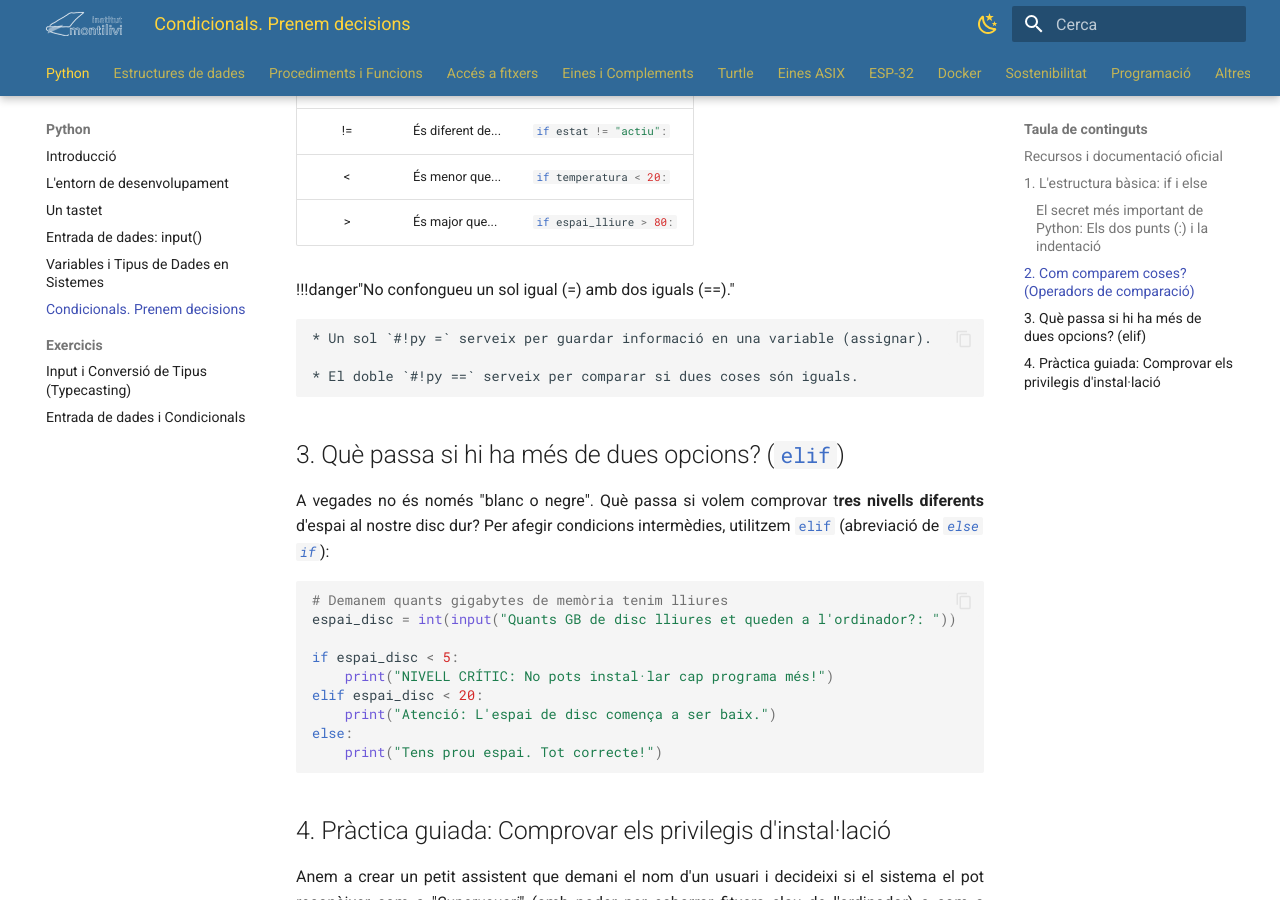
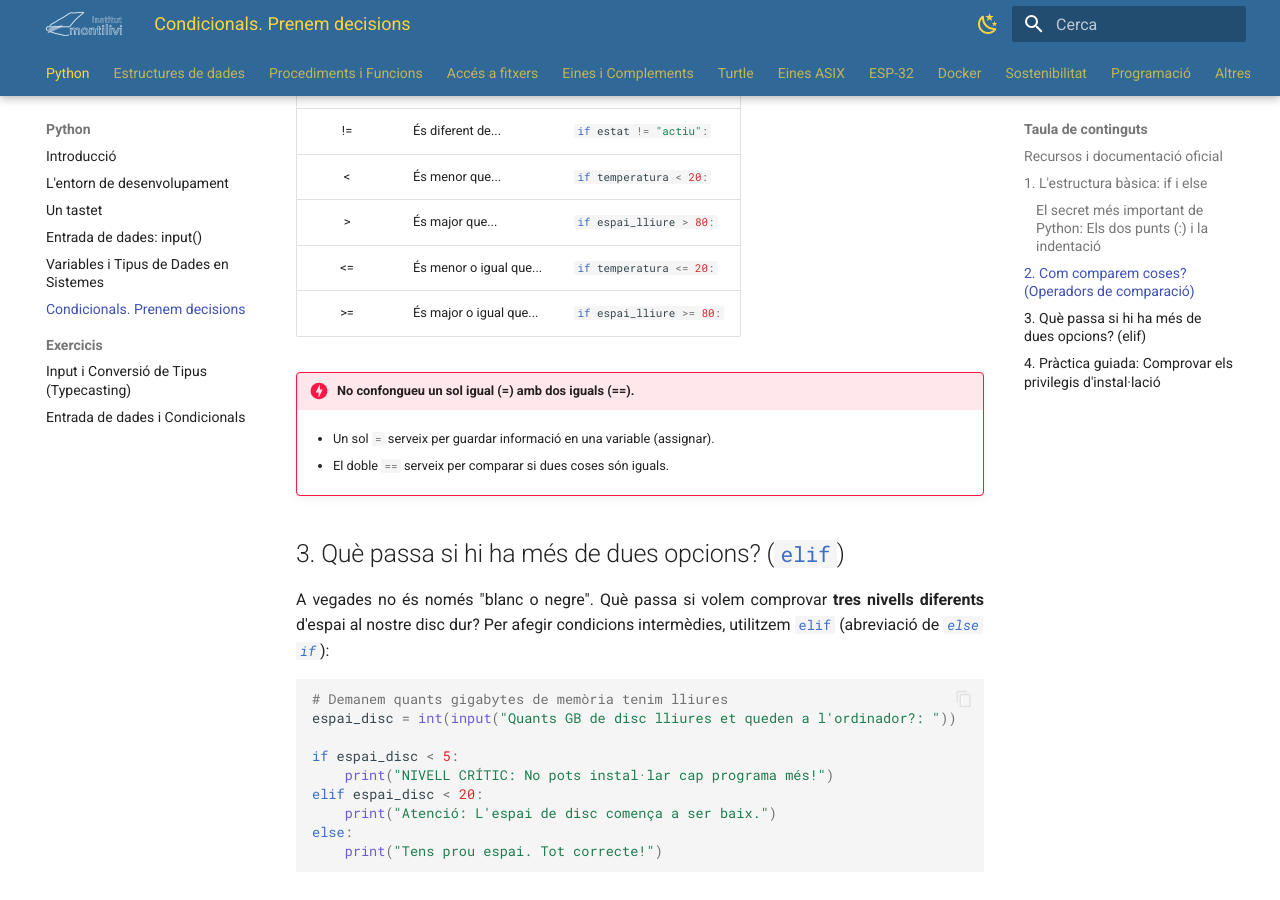
Before and after one commit to nbuisac/ASIX_OPT, an MkDocs documentation site: the page built from docs/pyASIX/py_005.md, in a window 1280 px wide and 900 px high, scrolled down 1768 px. Built offline with MkDocs 1.6.1 and Material for MkDocs 9.7.7, drawn with Linux system fonts in a browser that asks for light colours.

Commit message:
Condicionals

````diff
--- a/docs/pyASIX/py_005.md
+++ b/docs/pyASIX/py_005.md
@@ -61,18 +61,19 @@ Per fer preguntes a les condicions del [`#!py if`][if], utilitzem uns símbols e
 | != | És diferent de... | `#!py if estat != "actiu":` |
 | < | És menor que... | `#!py if temperatura < 20:` |
 | > | És major que... | `#!py if espai_lliure > 80:` |
+| <= | És menor o igual que... | `#!py if temperatura <= 20:` |
+| >= | És major o igual que... | `#!py if espai_lliure >= 80:` |
 
 
-!!!danger"No confongueu un sol igual (=) amb dos iguals (==)."
+!!!danger "No confongueu un sol igual (=) amb dos iguals (==)."
 
     * Un sol `#!py =` serveix per guardar informació en una variable (assignar).
 
     * El doble `#!py ==` serveix per comparar si dues coses són iguals.
 
-
 ## 3. Què passa si hi ha més de dues opcions? (`#!py elif`)
 
-A vegades no és només "blanc o negre". Què passa si volem comprovar t**res nivells diferents** d'espai al nostre disc dur? Per afegir condicions intermèdies, utilitzem `#!py elif` (abreviació de _`#!py else if`_):
+A vegades no és només "blanc o negre". Què passa si volem comprovar **tres nivells diferents** d'espai al nostre disc dur? Per afegir condicions intermèdies, utilitzem `#!py elif` (abreviació de _`#!py else if`_):
 
 ```py
 # Demanem quants gigabytes de memòria tenim lliures
````
Also changed, not shown: other parts of docs/pyASIX/py_005.md (+1 -1 lines), docs/pyASIX/py_ex001Solucio.md (+12 -1 lines).
